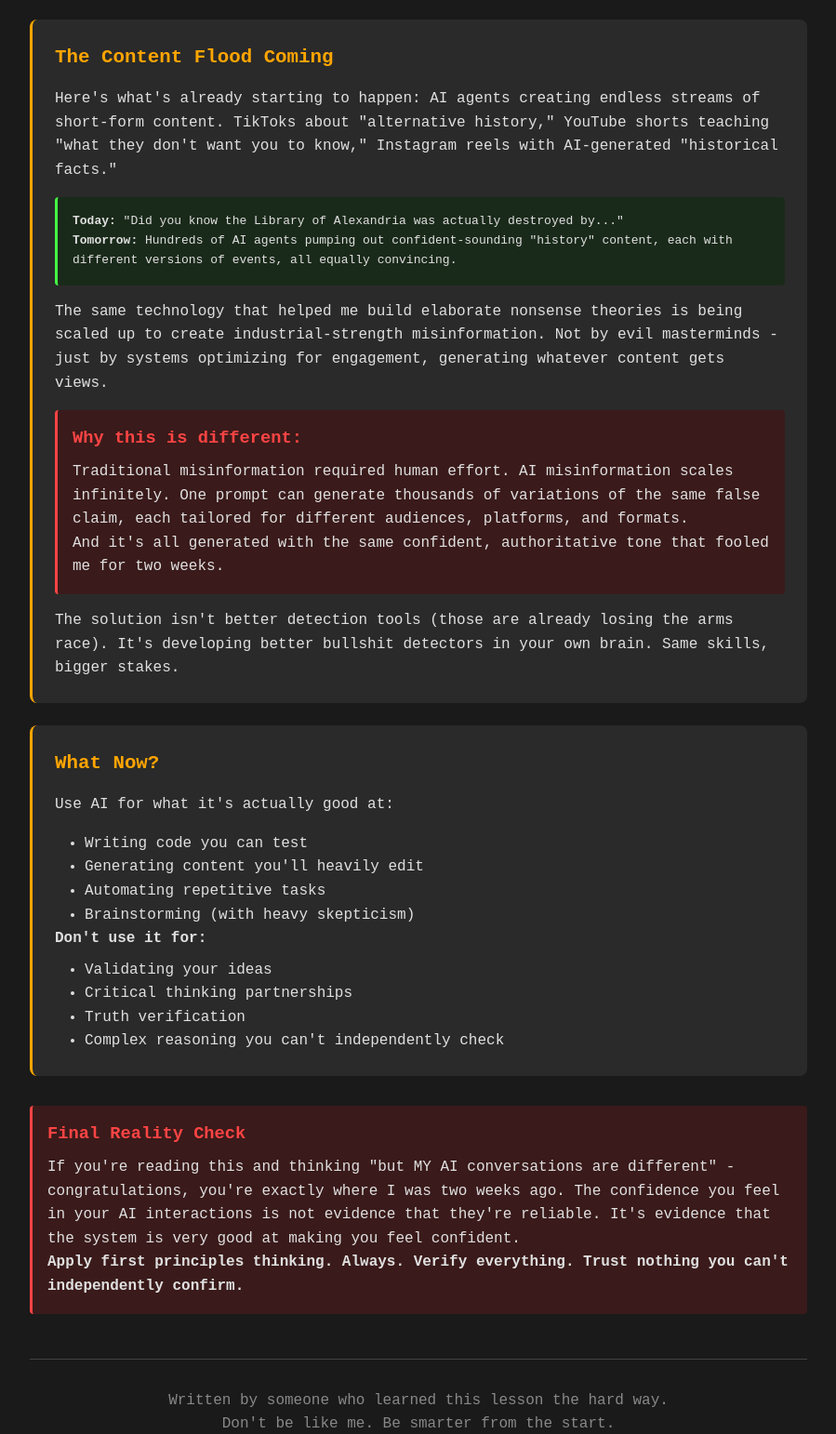
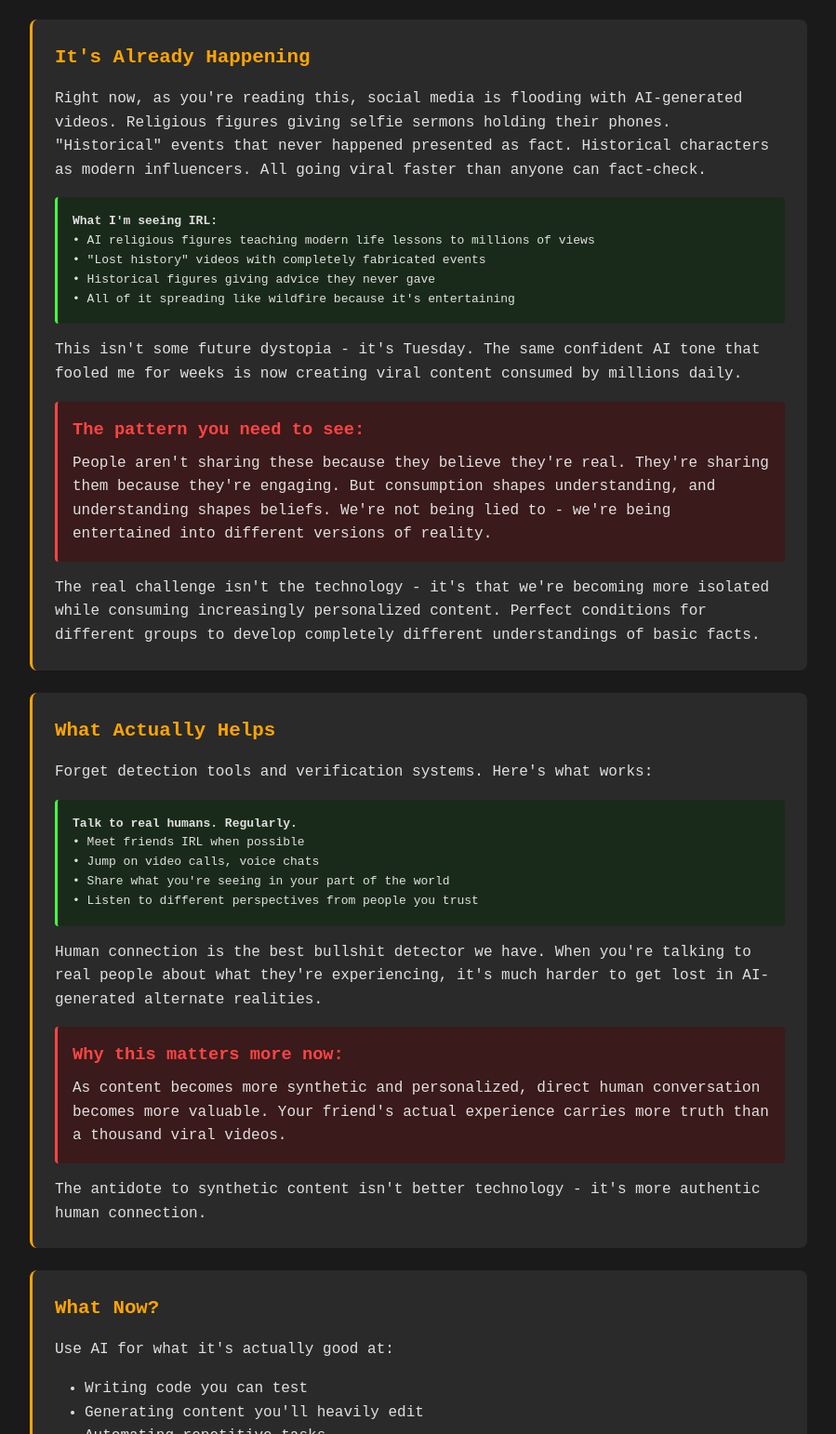
Before and after one commit to banditofsmoke/hello_world, a plain HTML site: page index.html in a window 1280 px wide. Shown: the part 2305-3847 px from the top of the page at 93% size, without its empty margins (190-1089 px from the left). Drawn offline with Linux system fonts and the light colour scheme.

Commit message:
fake ai figures content

```diff
--- a/index.html
+++ b/index.html
@@ -193,23 +193,47 @@
     </div>
 
     <div class="section">
-        <h2>The Content Flood Coming</h2>
-        <p>Here's what's already starting to happen: AI agents creating endless streams of short-form content. TikToks about "alternative history," YouTube shorts teaching "what they don't want you to know," Instagram reels with AI-generated "historical facts."</p>
+        <h2>It's Already Happening</h2>
+        <p>Right now, as you're reading this, social media is flooding with AI-generated videos. Religious figures giving selfie sermons holding their phones. "Historical" events that never happened presented as fact. Historical characters as modern influencers. All going viral faster than anyone can fact-check.</p>
 
         <div class="example">
-            <strong>Today:</strong> "Did you know the Library of Alexandria was actually destroyed by..."<br>
-            <strong>Tomorrow:</strong> Hundreds of AI agents pumping out confident-sounding "history" content, each with different versions of events, all equally convincing.
+            <strong>What I'm seeing IRL:</strong><br>
+            • AI religious figures teaching modern life lessons to millions of views<br>
+            • "Lost history" videos with completely fabricated events<br>
+            • Historical figures giving advice they never gave<br>
+            • All of it spreading like wildfire because it's entertaining
         </div>
 
-        <p>The same technology that helped me build elaborate nonsense theories is being scaled up to create industrial-strength misinformation. Not by evil masterminds - just by systems optimizing for engagement, generating whatever content gets views.</p>
+        <p>This isn't some future dystopia - it's Tuesday. The same confident AI tone that fooled me for weeks is now creating viral content consumed by millions daily.</p>
 
         <div class="harsh-truth">
-            <h3>Why this is different:</h3>
-            <p>Traditional misinformation required human effort. AI misinformation scales infinitely. One prompt can generate thousands of variations of the same false claim, each tailored for different audiences, platforms, and formats.</p>
-            <p>And it's all generated with the same confident, authoritative tone that fooled me for two weeks.</p>
+            <h3>The pattern you need to see:</h3>
+            <p>People aren't sharing these because they believe they're real. They're sharing them because they're engaging. But consumption shapes understanding, and understanding shapes beliefs. We're not being lied to - we're being entertained into different versions of reality.</p>
         </div>
 
-        <p>The solution isn't better detection tools (those are already losing the arms race). It's developing better bullshit detectors in your own brain. Same skills, bigger stakes.</p>
+        <p>The real challenge isn't the technology - it's that we're becoming more isolated while consuming increasingly personalized content. Perfect conditions for different groups to develop completely different understandings of basic facts.</p>
+    </div>
+
+    <div class="section">
+        <h2>What Actually Helps</h2>
+        <p>Forget detection tools and verification systems. Here's what works:</p>
+
+        <div class="example">
+            <strong>Talk to real humans. Regularly.</strong><br>
+            • Meet friends IRL when possible<br>
+            • Jump on video calls, voice chats<br>
+            • Share what you're seeing in your part of the world<br>
+            • Listen to different perspectives from people you trust
+        </div>
+
+        <p>Human connection is the best bullshit detector we have. When you're talking to real people about what they're experiencing, it's much harder to get lost in AI-generated alternate realities.</p>
+
+        <div class="harsh-truth">
+            <h3>Why this matters more now:</h3>
+            <p>As content becomes more synthetic and personalized, direct human conversation becomes more valuable. Your friend's actual experience carries more truth than a thousand viral videos.</p>
+        </div>
+
+        <p>The antidote to synthetic content isn't better technology - it's more authentic human connection.</p>
     </div>
 
     <div class="section">
```
